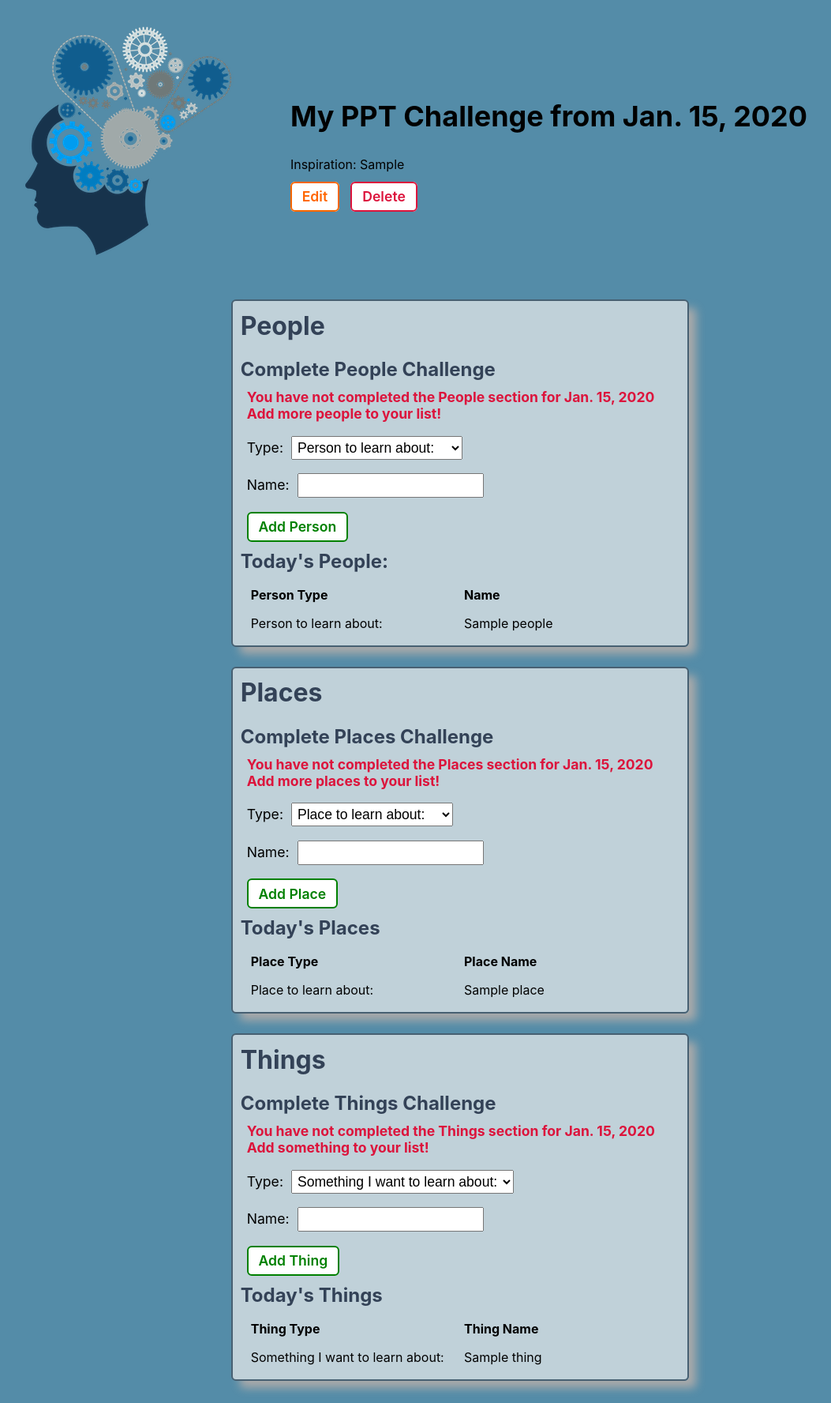
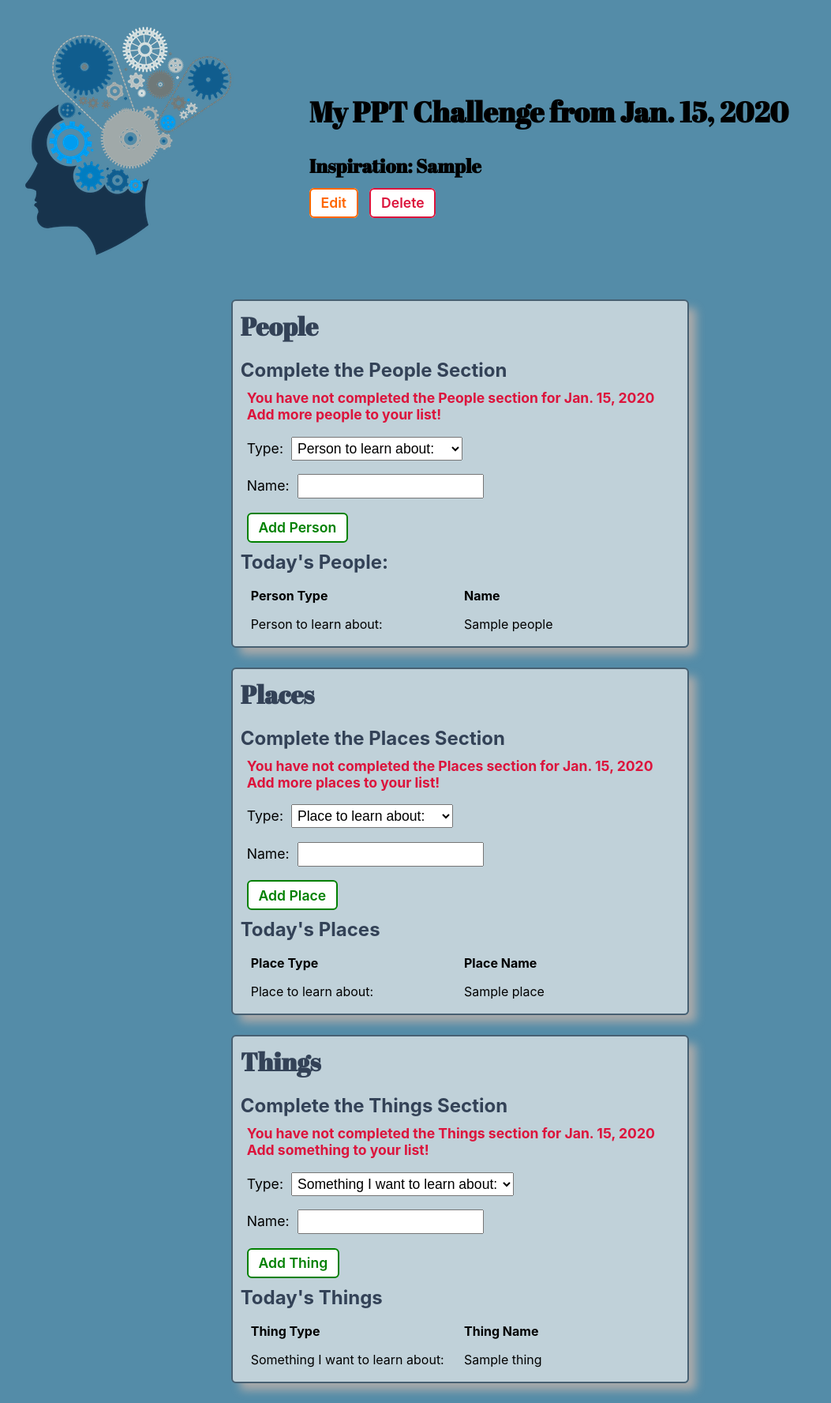
Before and after one commit to JohnnyMohawk/ppt-challenge, a Django app: page /challenges/1/ in a window 1280 px wide. Shown: the part 147-1923 px from the top of the page at 79% size, without its empty margins (57-1110 px from the left). Run offline with Django 3.2, Linux system fonts and the light colour scheme; a user stored in the database is signed in; tables that the repository leaves empty hold one stand-in row (values such as "Sample post").

Commit message:
add google fonts

```diff
--- a/main_app/static/css/challenge-detail.css
+++ b/main_app/static/css/challenge-detail.css
@@ -3,6 +3,11 @@
     flex-direction: column;
     align-items: center;
     justify-content: center;
+}
+
+h1,
+h2 {
+    font-family: 'Abril Fatface', cursive;
 }
 
 .challenge-img {
@@ -147,10 +152,6 @@ th {
     background-color: #f3f3fd;
 }
 
-/* .all-data {
-    margin: auto;
-} */
-
 @media only screen and (min-width: 768px) {
     .challenge-container {
         flex-direction: row;
--- a/main_app/static/css/challenge-index.css
+++ b/main_app/static/css/challenge-index.css
@@ -3,6 +3,10 @@
     display: flex;
     justify-content: center;
     flex-wrap: wrap;
+}
+
+h1 {
+    font-family: 'Abril Fatface', cursive;
 }
 
 .page-header {
@@ -34,6 +38,7 @@
 
 .card h2 {
     margin: 10px 0;
+    font-family: 'Abril Fatface', cursive;
 }
 
 .card p {
--- a/main_app/templates/challenges/detail.html
+++ b/main_app/templates/challenges/detail.html
@@ -2,6 +2,9 @@
 {% load static %}
 
 {% block head %}
+<link rel="preconnect" href="https://fonts.googleapis.com">
+<link rel="preconnect" href="https://fonts.gstatic.com" crossorigin>
+<link href="https://fonts.googleapis.com/css2?family=Abril+Fatface&display=swap" rel="stylesheet">
 <link
     rel="stylesheet"
     type="text/css"
@@ -20,7 +23,7 @@
     </div>
     <div class="challenge-details">
         <h1>My PPT Challenge from {{ challenge.date }}</h1>
-        <p>Inspiration: {{ challenge.inspiration }}</p>
+        <h2>Inspiration: {{ challenge.inspiration }}</h2>
         <div class="challenge-actions">
             <a href="{% url 'challenges_update' challenge.id %}" class="btn warn">Edit</a>
             <a href="{% url 'challenges_delete' challenge.id %}" class="btn danger">Delete</a>
@@ -108,7 +111,7 @@
             alt=""
         />
         </div>
-        <h3>Complete People Challenge</h3>
+        <h3>Complete the People Section</h3>
         <form
             action="{% url 'add_people' challenge.id %}"
             method="post"
@@ -162,7 +165,7 @@
         />
         </div>
 
-        <h3>Complete Places Challenge</h3>
+        <h3>Complete the Places Section</h3>
         <form
         action="{% url 'add_place' challenge.id %}"
         method="post"
@@ -216,7 +219,7 @@
             alt=""
         />
         </div>
-        <h3>Complete Things Challenge</h3>
+        <h3>Complete the Things Section</h3>
         <form
             action="{% url 'add_thing' challenge.id %}"
             method="post"
--- a/main_app/templates/challenges/index.html
+++ b/main_app/templates/challenges/index.html
@@ -2,6 +2,9 @@
 {% load static %}
 
 {% block head %}
+<link rel="preconnect" href="https://fonts.googleapis.com">
+<link rel="preconnect" href="https://fonts.gstatic.com" crossorigin>
+<link href="https://fonts.googleapis.com/css2?family=Abril+Fatface&display=swap" rel="stylesheet">
 <link rel="stylesheet" type="text/css" href="{% static 'css/challenge-index.css' %}"/>
 {% endblock %}
 
```
